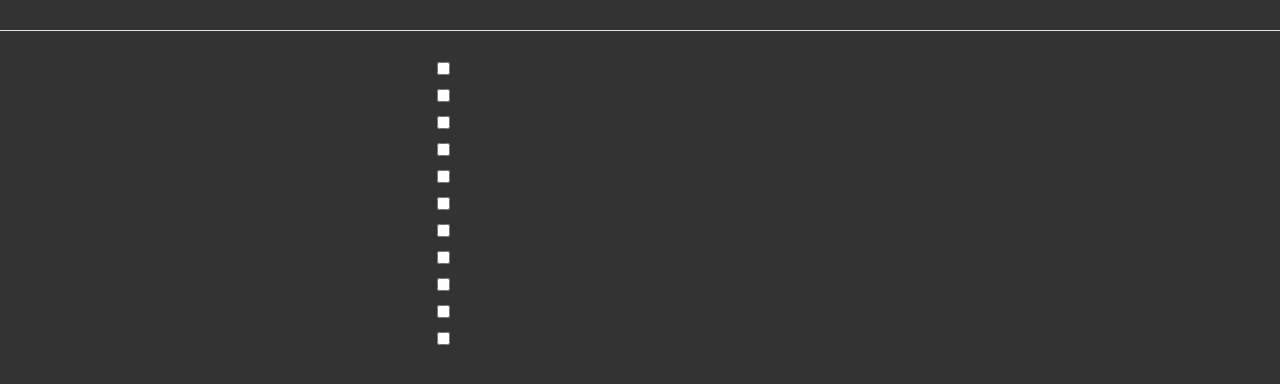
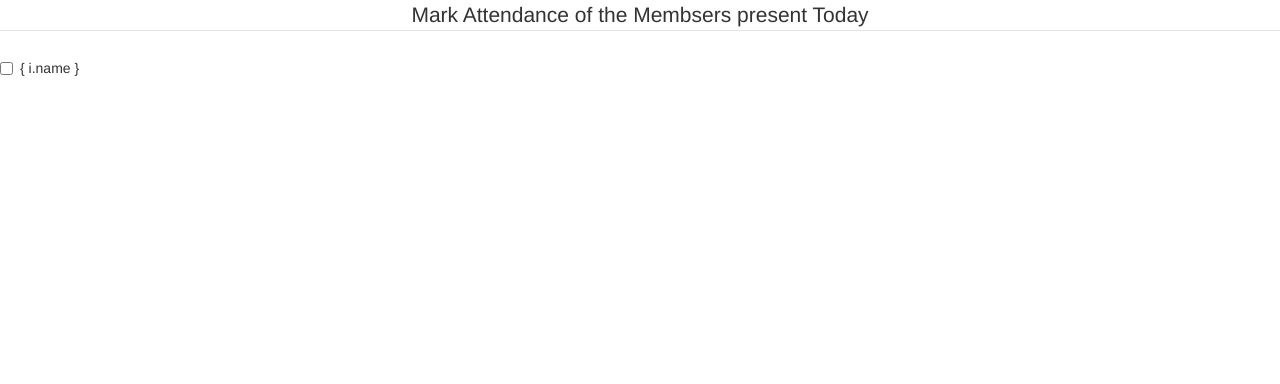
Before and after one commit to DESHRAJ/ncsAttendance, a Django app: template ncs/ncs/templates/attendance.html in a window 1280 px wide. Shown: the top 384 px of the page. Run offline with Django 3.2, Linux system fonts and the light colour scheme; the template is opened without the code that fills it: most values are stand-ins (such as "Sample title", 1, 10 or a date in 2020); parts of the project's set-up code (start-up, migrations or seed data) failed here and were passed over; some libraries are stand-ins or nearby versions.

Commit message:
templates changed

```diff
--- a/ncs/ncs/templates/attendance.html
+++ b/ncs/ncs/templates/attendance.html
@@ -6,114 +6,22 @@
   <meta name="viewport" content="width=device-width, initial-scale=1">
   <title>Mark Attendance</title>
   <link rel="stylesheet" href="https://maxcdn.bootstrapcdn.com/bootstrap/3.3.1/css/bootstrap.min.css">
-  <style>/*
-    .form-control,.form-control:focus,.btn{
-      border-radius:0;
-      box-shadow:none;
-    }
-    label{
-      font-weight:300;
-    }
-    .loginContainer{
-      background-color: #fff;
-      margin:auto;
-      margin-top:8%;
-      max-width:400px;
-      width:100%;
-      padding:20px 20px 15px;
-    }
-    .loginContainer h1{
-      font-size:2em;
-      margin-top:0;
-    }
-    .btn,.btn:hover,.btn:focus{
-      background:#34495E;
-      border:0;
-      display:block;
-      width:100%;
-      max-width:200px;
-      margin:auto;
-    }*/
-    body{
-      background:#333;
-    }
-  </style>
 </head>
 <body>
   <form class="form-horizontal">
 <fieldset>
-<legend>Form Name</legend>
+<legend><center>Mark Attendance of the Membsers present Today</center></legend>
 
 <div class="form-group">
-  <label class="col-md-4 control-label" for="checkboxes">Multiple Checkboxes</label>
+{% for i in members %}
   <div class="col-md-4">
   <div class="checkbox">
     <label for="checkboxes-0">
-      <input type="checkbox" name="checkboxes" id="checkboxes-0" value="1">
-      Option one
-    </label>
-  </div>
-  <div class="checkbox">
-    <label for="checkboxes-1">
-      <input type="checkbox" name="checkboxes" id="checkboxes-1" value="2">
-      Option two
-    </label>
-  </div>
-  <div class="checkbox">
-    <label for="checkboxes-2">
-      <input type="checkbox" name="checkboxes" id="checkboxes-2" value="3">
-      Option two
-    </label>
-  </div>
-  <div class="checkbox">
-    <label for="checkboxes-3">
-      <input type="checkbox" name="checkboxes" id="checkboxes-3" value="4">
-      Option two
-    </label>
-  </div>
-  <div class="checkbox">
-    <label for="checkboxes-4">
-      <input type="checkbox" name="checkboxes" id="checkboxes-4" value="5">
-      Option two
-    </label>
-  </div>
-  <div class="checkbox">
-    <label for="checkboxes-5">
-      <input type="checkbox" name="checkboxes" id="checkboxes-5" value="6">
-      Option two
-    </label>
-  </div>
-  <div class="checkbox">
-    <label for="checkboxes-6">
-      <input type="checkbox" name="checkboxes" id="checkboxes-6" value="7">
-      Option two
-    </label>
-  </div>
-  <div class="checkbox">
-    <label for="checkboxes-7">
-      <input type="checkbox" name="checkboxes" id="checkboxes-7" value="8">
-      Option two
-    </label>
-  </div>
-  <div class="checkbox">
-    <label for="checkboxes-8">
-      <input type="checkbox" name="checkboxes" id="checkboxes-8" value="9">
-      Option two
-    </label>
-  </div>
-  <div class="checkbox">
-    <label for="checkboxes-9">
-      <input type="checkbox" name="checkboxes" id="checkboxes-9" value="10">
-      Option two
-    </label>
-  </div>
-  <div class="checkbox">
-    <label for="checkboxes-10">
-      <input type="checkbox" name="checkboxes" id="checkboxes-10" value="11">
-      Option two
-    </label>
+      <input type="checkbox" name="{ i.name }"  value="{ i.name }">
+      { i.name }
   </div>
   </div>
+  {% endfor %}
 </div>
 
 </fieldset>
```
Also changed, not shown: ncs/ncs/templates/addUser.html (+1 -6 lines), ncs/ncs/templates/index.html (+15 -21 lines), ncs/ncs/templates/stats.html (added, +110 -0 lines).
